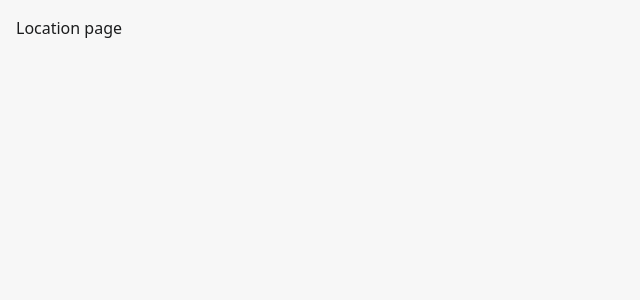
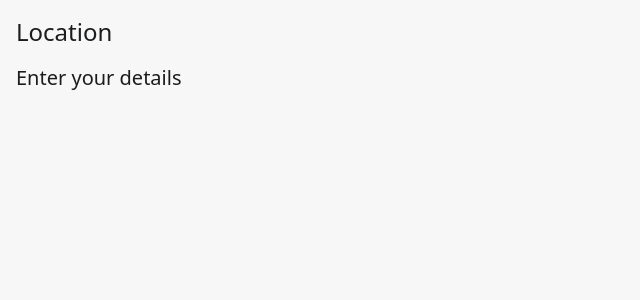
Before and after one commit to FlutterReactDev/proto, a React (Vite) app: page /location in a window 1280 px wide. Shown: the top 300 px of the page, without its empty margins (0-640 px from the left). Built offline with nearby package versions, Linux system fonts and the light colour scheme; no server answers.

Commit message:
add location page

```diff
--- a/src/components/molecules/location-select/index.tsx
+++ b/src/components/molecules/location-select/index.tsx
@@ -63,7 +63,7 @@ export const LocationSelect = () => {
                             placeholder="Find a place"
                             className="pl-12 pt-0"
                         />
-                    </div>{" "}
+                    </div>
                     <div className="relative">
                         <SearchIcon className="absolute top-[50%] left-3 translate-y-[-50%] text-foreground z-10" />
                         <Input
--- a/src/pages/location-page/index.tsx
+++ b/src/pages/location-page/index.tsx
@@ -1,3 +1,11 @@
+import { Heading } from "@/components/ui/heading";
+import { VStack } from "@/components/ui/vstack";
+
 export const LocationPage = () => {
-    return <p>Location page</p>;
+    return (
+        <VStack className="gap-4">
+            <Heading className="text-2xl">Location</Heading>
+            <Heading className="text-xl">Enter your details</Heading>
+        </VStack>
+    );
 };
```
Also changed, not shown: src/components/atoms/icons/flags.tsx (added).
